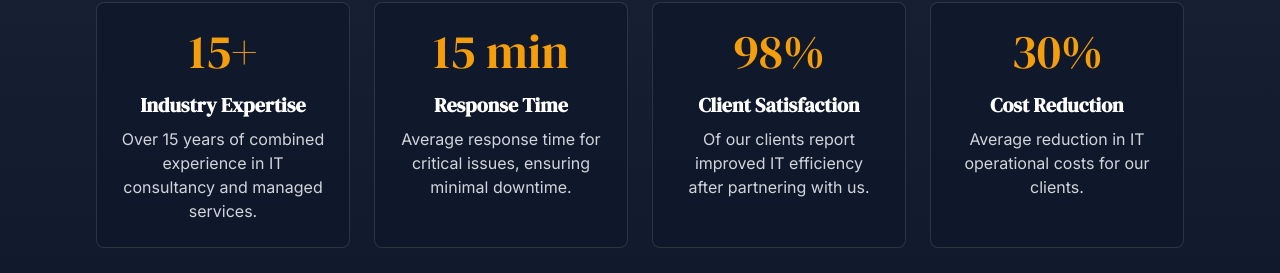
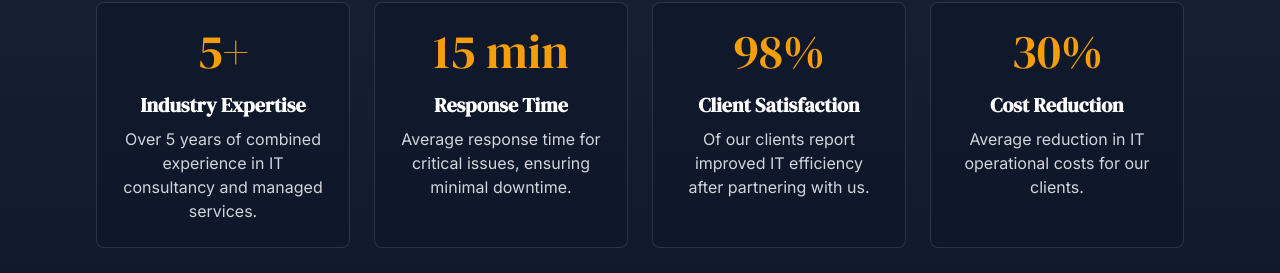
Before and after one commit to MeditoMagnus/waraha-digital-frontier, a React (Vite) app: page / in a window 1280 px wide. Shown: the part 2420-2693 px from the top of the page. Built offline with nearby package versions, Linux system fonts and the light colour scheme.

Commit message:
Update ChooseUsSection.tsx

```diff
--- a/src/components/ChooseUsSection.tsx
+++ b/src/components/ChooseUsSection.tsx
@@ -5,8 +5,8 @@ import { useInView } from '../hooks/useInView';
 const benefits = [
   {
     title: "Industry Expertise",
-    description: "Over 15 years of combined experience in IT consultancy and managed services.",
-    count: "15+",
+    description: "Over 5 years of combined experience in IT consultancy and managed services.",
+    count: "5+",
   },
   {
     title: "Response Time",
```
